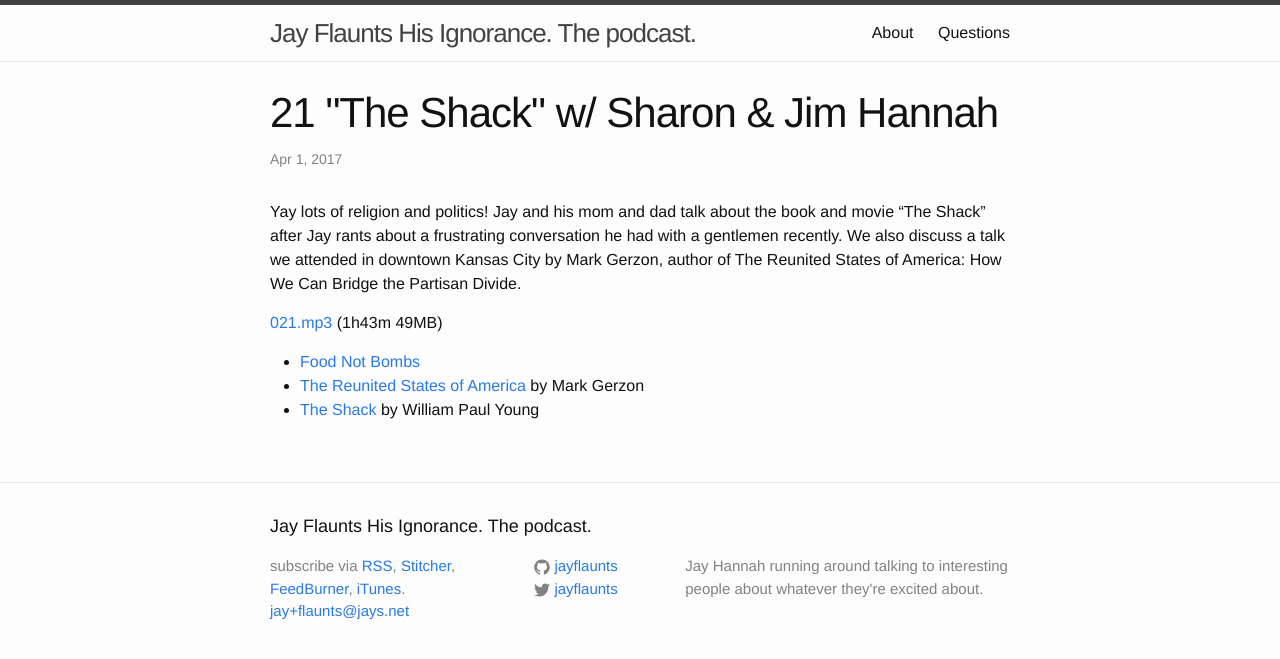
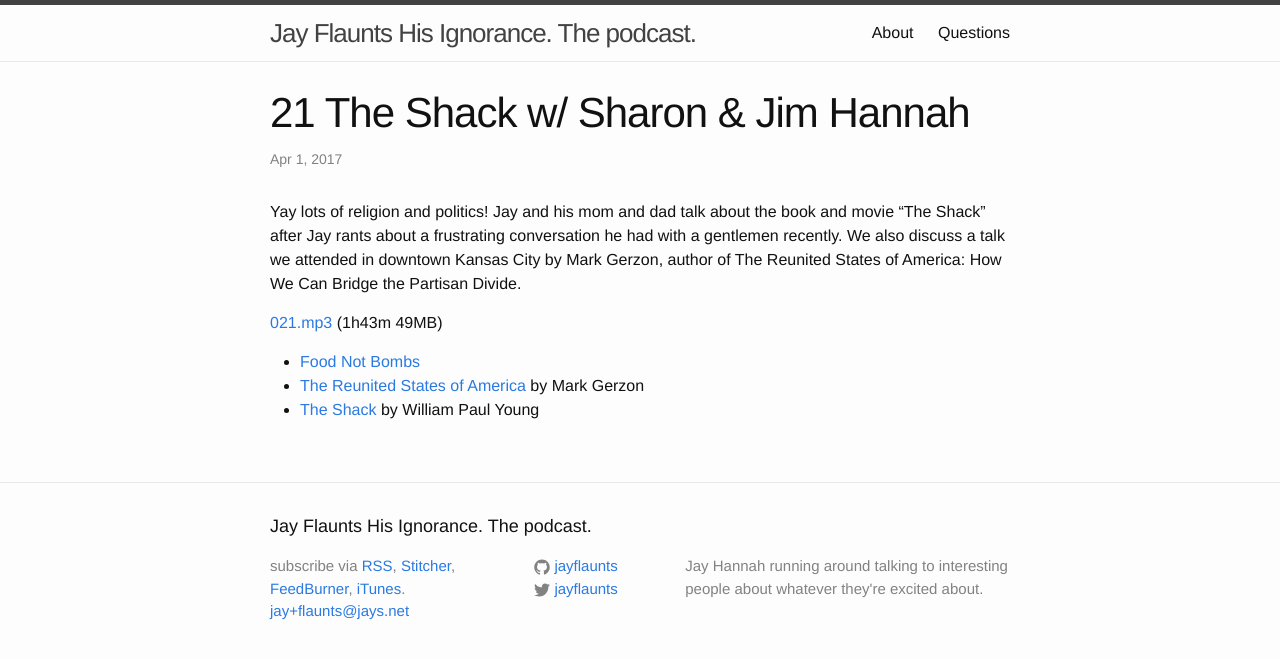
Before and after one commit to jhannah/jayflaunts, a Jekyll site: the page built from _posts/2017-04-01-the-shack.md, in a window 1280 px wide. Shown: the top 659 px of the page. Built offline with Jekyll 4.4.1, drawn with Linux system fonts in a browser that asks for light colours.

Commit message:
Oops, \" broke Twitter's auto-preview

```diff
--- a/_posts/2017-04-01-the-shack.md
+++ b/_posts/2017-04-01-the-shack.md
@@ -1,6 +1,6 @@
 ---
 layout: post
-title:  "21 \"The Shack\" w/ Sharon & Jim Hannah"
+title:  "21 The Shack w/ Sharon & Jim Hannah"
 date:   2017-04-01 13:00:34
 categories:
 duration: 1:42:59
```
